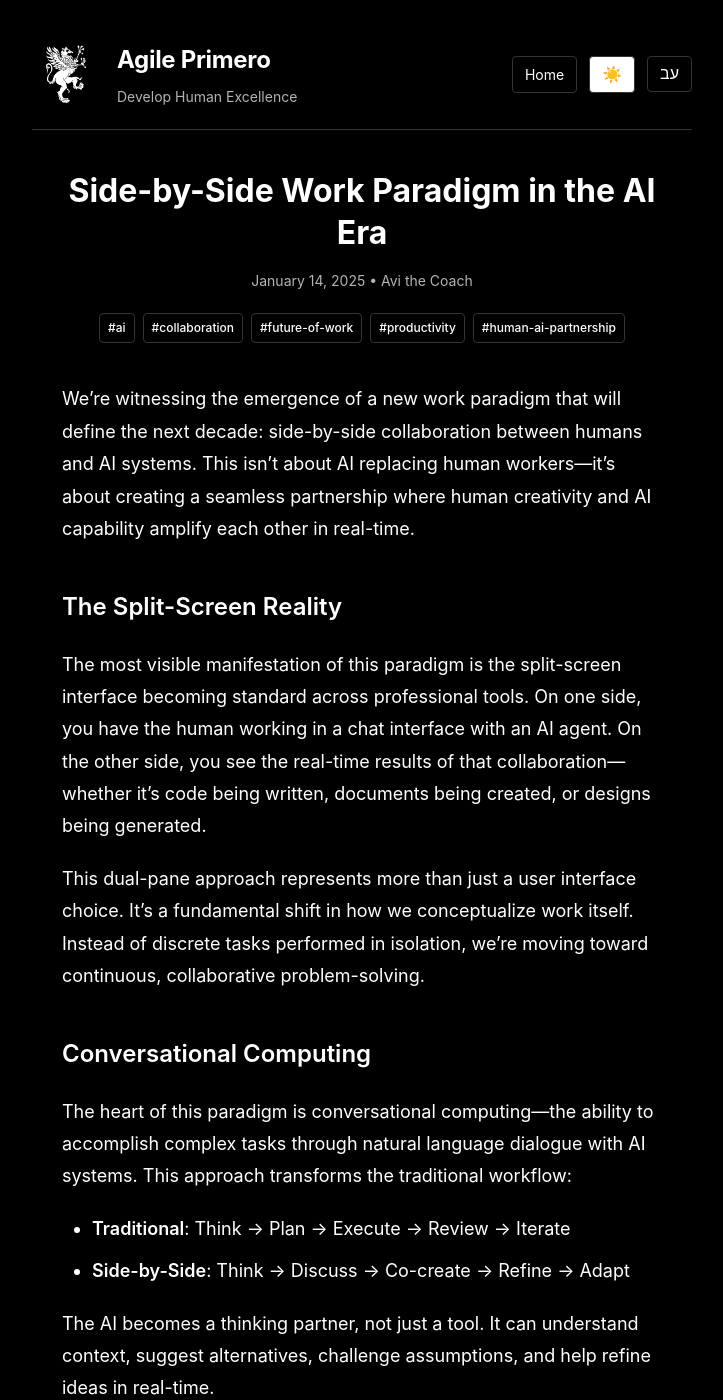
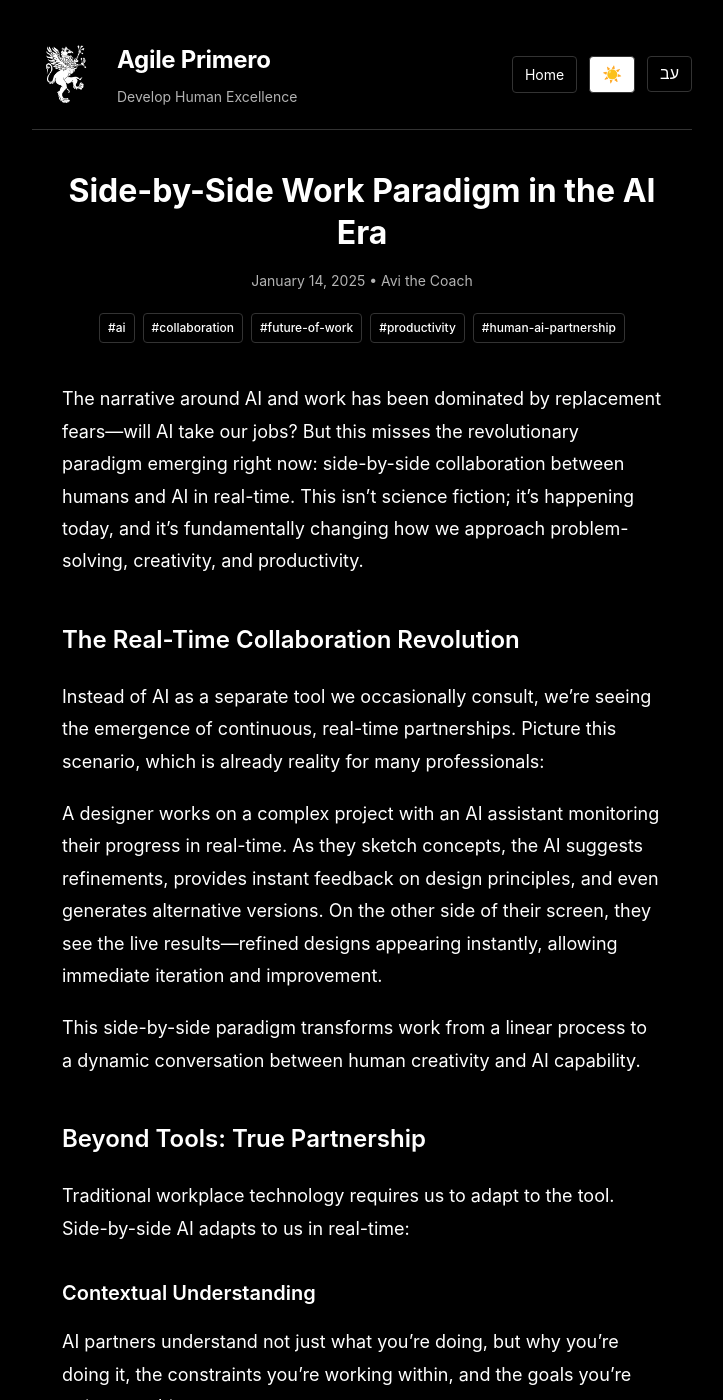
Before and after one commit to avi-the-coach/retro-on-agileprimero, a Jekyll site: the page built from _posts/2025-01-14-side-by-side-work-paradigm-en.md, in a window 1280 px wide and 1400 px high. Shown: the whole window, without its empty margins (278-1001 px from the left). Built offline with Jekyll 4.4.1, drawn with Linux system fonts in a browser that asks for light colours; some of the changed text lies outside the part shown.

```diff
--- a/_posts/2025-01-14-side-by-side-work-paradigm-en.md
+++ b/_posts/2025-01-14-side-by-side-work-paradigm-en.md
@@ -3,71 +3,70 @@
 title: "Side-by-Side Work Paradigm in the AI Era"
 lang: en
 date: 2025-01-14
-excerpt: "The future of work isn't about AI replacing humans—it's about humans and AI working side-by-side in real-time collaboration. This paradigm shift is already transforming how we approach problem-solving, creativity, and productivity."
-permalink: /en/articles/side-by-side-work-paradigm/
+excerpt: "The future of work isn't about AI replacing humans—it's about humans and AI working side-by-side in real-time collaboration."
+english_url: /en/articles/side-by-side-work-paradigm/
+hebrew_url: /ai-transformation/organizational-change/side-by-side-work-paradigm-he/
 tags: [ai, collaboration, future-of-work, productivity, human-ai-partnership]
 ---
 
-We're witnessing the emergence of a new work paradigm that will define the next decade: side-by-side collaboration between humans and AI systems. This isn't about AI replacing human workers—it's about creating a seamless partnership where human creativity and AI capability amplify each other in real-time.
+The narrative around AI and work has been dominated by replacement fears—will AI take our jobs? But this misses the revolutionary paradigm emerging right now: side-by-side collaboration between humans and AI in real-time. This isn't science fiction; it's happening today, and it's fundamentally changing how we approach problem-solving, creativity, and productivity.
 
-## The Split-Screen Reality
+## The Real-Time Collaboration Revolution
 
-The most visible manifestation of this paradigm is the split-screen interface becoming standard across professional tools. On one side, you have the human working in a chat interface with an AI agent. On the other side, you see the real-time results of that collaboration—whether it's code being written, documents being created, or designs being generated.
+Instead of AI as a separate tool we occasionally consult, we're seeing the emergence of continuous, real-time partnerships. Picture this scenario, which is already reality for many professionals:
 
-This dual-pane approach represents more than just a user interface choice. It's a fundamental shift in how we conceptualize work itself. Instead of discrete tasks performed in isolation, we're moving toward continuous, collaborative problem-solving.
+A designer works on a complex project with an AI assistant monitoring their progress in real-time. As they sketch concepts, the AI suggests refinements, provides instant feedback on design principles, and even generates alternative versions. On the other side of their screen, they see the live results—refined designs appearing instantly, allowing immediate iteration and improvement.
 
-## Conversational Computing
+This side-by-side paradigm transforms work from a linear process to a dynamic conversation between human creativity and AI capability.
 
-The heart of this paradigm is conversational computing—the ability to accomplish complex tasks through natural language dialogue with AI systems. This approach transforms the traditional workflow:
+## Beyond Tools: True Partnership
 
-- **Traditional**: Think → Plan → Execute → Review → Iterate
-- **Side-by-Side**: Think → Discuss → Co-create → Refine → Adapt
+Traditional workplace technology requires us to adapt to the tool. Side-by-side AI adapts to us in real-time:
 
-The AI becomes a thinking partner, not just a tool. It can understand context, suggest alternatives, challenge assumptions, and help refine ideas in real-time.
+### Contextual Understanding
+AI partners understand not just what you're doing, but why you're doing it, the constraints you're working within, and the goals you're trying to achieve.
 
-## Beyond the Desktop
+### Proactive Assistance
+Instead of waiting for commands, AI anticipates needs and offers support before you even realize you need it.
 
-This paradigm extends far beyond software development. We're seeing similar patterns emerge across disciplines:
+### Continuous Learning
+The partnership improves over time as the AI learns your working style, preferences, and decision-making patterns.
 
-- **Writing**: Authors collaborating with AI to develop ideas, structure arguments, and refine prose
-- **Design**: Designers working with AI to explore concepts, generate variations, and iterate rapidly
-- **Strategy**: Business leaders using AI to analyze scenarios, model outcomes, and test assumptions
-- **Research**: Scientists partnering with AI to formulate hypotheses, analyze data, and interpret results
+### Seamless Integration
+The collaboration becomes so natural that the boundary between human and AI contribution starts to blur—in the best possible way.
 
-## The Cognitive Partnership
+## The Dual-Screen Reality
 
-What makes this paradigm powerful is the cognitive partnership it creates. Humans bring:
-- Creative intuition and emotional intelligence
-- Contextual understanding and cultural awareness
-- Ethical judgment and value alignment
-- Strategic thinking and long-term vision
+Many professionals are already experiencing this through what I call "dual-screen consciousness"—one screen shows your work in progress, the other shows the AI's real-time contributions and feedback. This creates a continuous feedback loop that accelerates both creativity and execution.
 
-AI contributes:
-- Vast knowledge processing and synthesis
-- Pattern recognition and data analysis
-- Rapid iteration and scenario modeling
-- Consistent execution and error reduction
+Writers craft articles while AI suggests improvements, fact-checks claims, and proposes alternative structures—all in real-time. Developers code while AI identifies potential bugs, suggests optimizations, and even writes complementary functions. Analysts explore data while AI highlights patterns, suggests additional angles, and validates hypotheses.
 
-## Implications for Organizations
+## Cognitive Amplification, Not Replacement
 
-This shift has profound implications for how organizations structure work:
+This paradigm represents cognitive amplification rather than replacement. Humans remain the creative directors, strategic thinkers, and decision-makers. AI becomes the ultimate thinking partner—one that never gets tired, always has access to vast knowledge, and can process information at superhuman speed.
 
-### Skill Evolution
-Workers need to develop "AI collaboration skills"—the ability to effectively partner with AI systems to achieve better outcomes.
+The result isn't AI doing human work; it's humans doing enhanced work that was previously impossible.
 
-### Process Redesign
-Traditional workflows designed for sequential, human-only processes need to be reimagined for continuous human-AI collaboration.
+## The Skills Evolution
 
-### Quality Assurance
-New frameworks are needed to ensure quality when work is produced through real-time collaboration rather than discrete review cycles.
+This new paradigm demands evolved skills:
 
-### Performance Metrics
-Success metrics must evolve to account for the amplified capabilities that human-AI partnerships can achieve.
+- **AI Partnership Skills**: Learning to effectively collaborate with AI systems in real-time
+- **Meta-Cognitive Awareness**: Understanding when to rely on AI insights versus human intuition
+- **Rapid Iteration Mindset**: Embracing the speed of AI-human collaboration for faster experimentation
+- **Quality Discernment**: Developing better judgment about which AI suggestions to accept, modify, or reject
 
-## The Collaborative Future
+## Organizational Implications
 
-The side-by-side work paradigm represents more than a technological advancement—it's a fundamental reimagining of human potential. By partnering with AI systems that can process information at scale and humans who can provide wisdom and creativity, we're entering an era of unprecedented cognitive capability.
+Organizations embracing side-by-side work paradigms are seeing:
 
-Organizations that embrace this paradigm will find themselves with a significant competitive advantage. They'll be able to operate at a speed and scale previously impossible, while maintaining the human insight and creativity that drive innovation.
+- **Accelerated Innovation**: Faster ideation and iteration cycles
+- **Enhanced Quality**: Real-time feedback improving output quality
+- **Increased Satisfaction**: More engaging work as AI handles routine cognitive tasks
+- **Competitive Advantage**: Teams operating at enhanced capability levels
 
-The future of work is collaborative. The question isn't whether AI will replace humans, but how effectively we can work together to achieve outcomes neither could accomplish alone.
+## The Future is Now
+
+The side-by-side work paradigm isn't coming—it's here. The question isn't whether this transformation will happen, but how quickly organizations and individuals will adapt to unlock its potential.
+
+Those who master this new way of working will find themselves operating at levels of productivity, creativity, and impact that were previously unimaginable. The age of human-AI partnership has begun, and it's more powerful than the sum of its parts.
```
